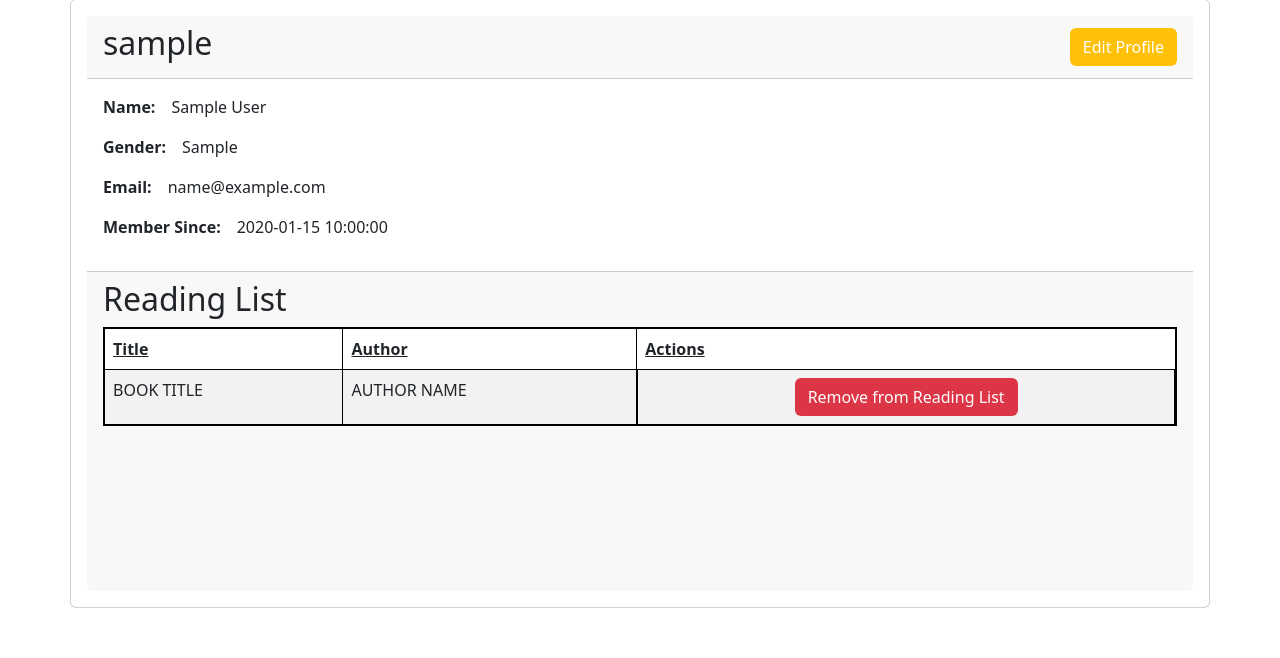
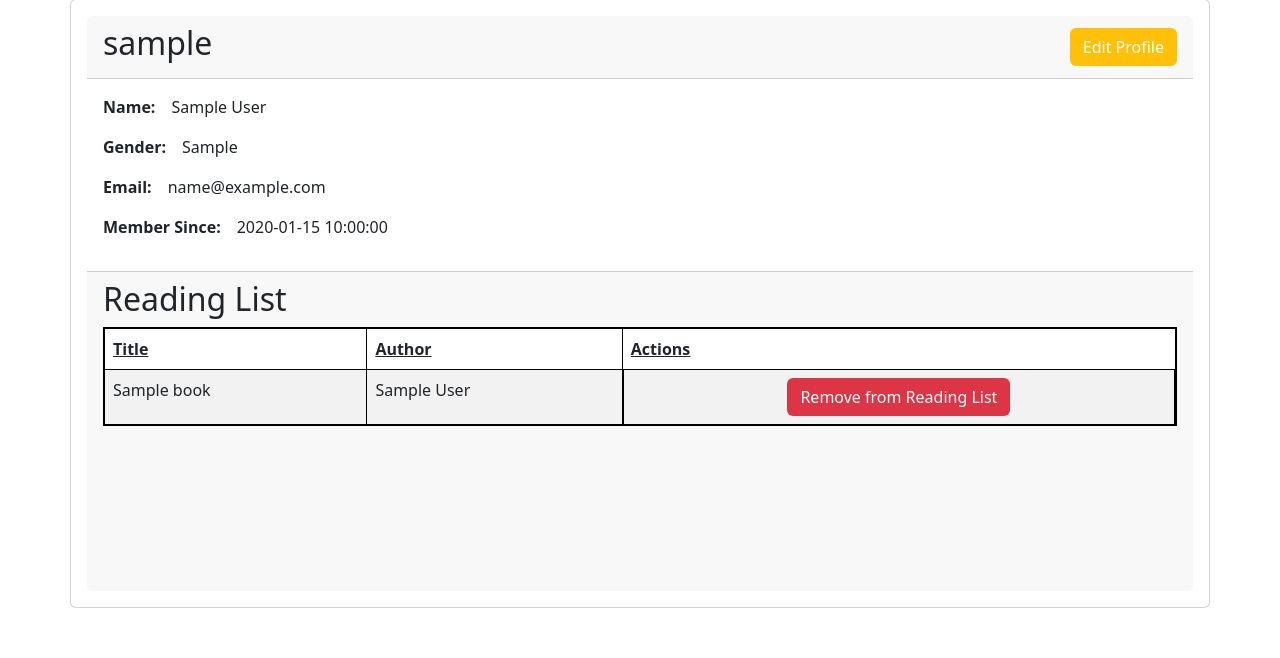
Before and after one commit to peterkim2014/Library, a Flask app: page /users/1 in a window 1280 px wide. Shown: the part 142-800 px from the top of the page. Run offline with Flask 3, Linux system fonts and the light colour scheme; the visitor is signed in with stand-in values (Sample User, id 1); tables that the repository leaves empty hold one stand-in row (values such as "Sample post").

Commit message:
more changes to profile and home page

```diff
--- a/flask_app/controllers/users.py
+++ b/flask_app/controllers/users.py
@@ -57,3 +57,8 @@ def reg():
     session['user_id'] = id
 
     return redirect('/home')
+
+@app.route('/logout')
+def logout():
+    session.clear()
+    return redirect('/')
--- a/flask_app/templates/home.html
+++ b/flask_app/templates/home.html
@@ -15,7 +15,7 @@
                 <a class="btn bg-white border-black" href="">Home</a>
                 <a class="btn bg-info-subtle border-black" href="/users">Users</a>
                 <a class="btn bg-info-subtle border-black" href="/users/{{user.id}}">Profile</a>
-                <a class="btn bg-info-subtle border-black" href="">Logout</a>
+                <a class="btn bg-info-subtle border-black" href="/logout">Logout</a>
             </nav>
         </header>
         <main class="d-flex justify-content-center align-items-center vh-100">
--- a/flask_app/templates/profile.html
+++ b/flask_app/templates/profile.html
@@ -51,18 +51,23 @@
                             <tr>
                                 <th>Title</th>
                                 <th>Author</th>
-                                <th>Actions</th>
+                                {% if session['user_id'] == user.id %}
+                                    <th>Actions</th>
+                                {% endif %}
                             </tr>
                         </thead>
+                        {% for book in user.saved_books %}
                         <tbody>
                             <tr>
-                                <td>BOOK TITLE</td>
-                                <td>AUTHOR NAME</td>
-                                <td class="d-flex justify-content-evenly">
-                                    <a class="btn bg-danger text-white" href="">Remove from Reading List</a>
-                                </td>
+                                <td>{{book.title}}</td>
+                                <td>{{book.author}}</td>
+                                {% if session['user_id'] == user.id %}
+                                    <td class="d-flex justify-content-evenly">
+                                        <a class="btn bg-danger text-white" href="">Remove from Reading List</a>
+                                    </td>
+                                {% endif %}
                             </tr>
-
+                        {% endfor %}
                         </tbody>
                     </table>
                 </div>
```
